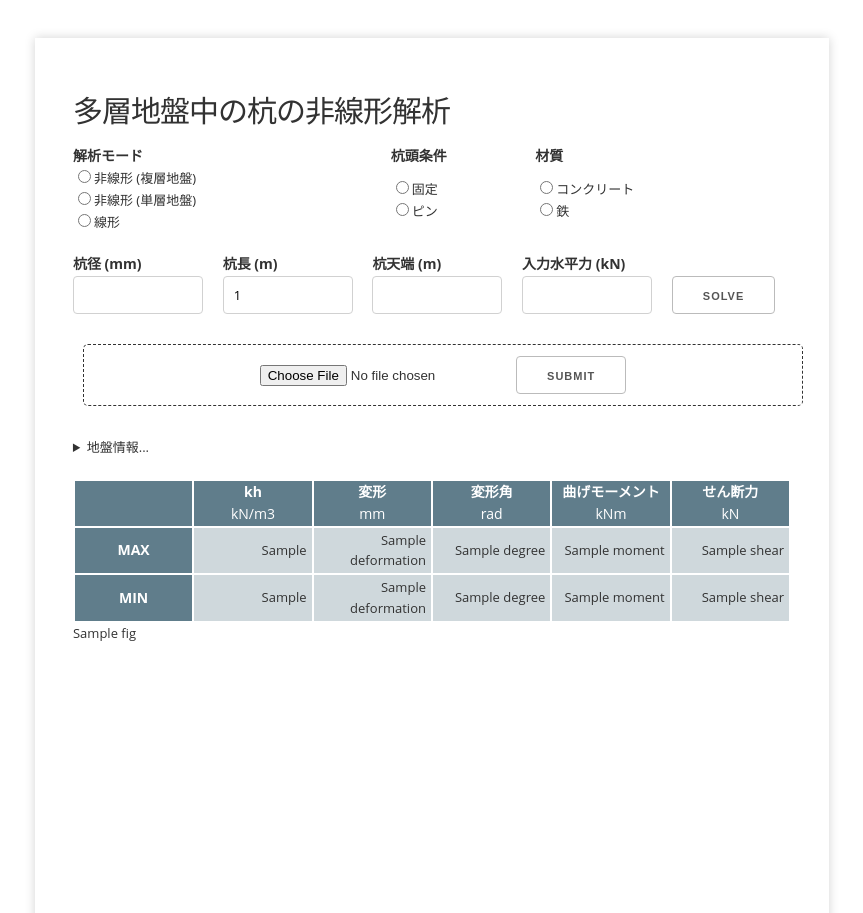
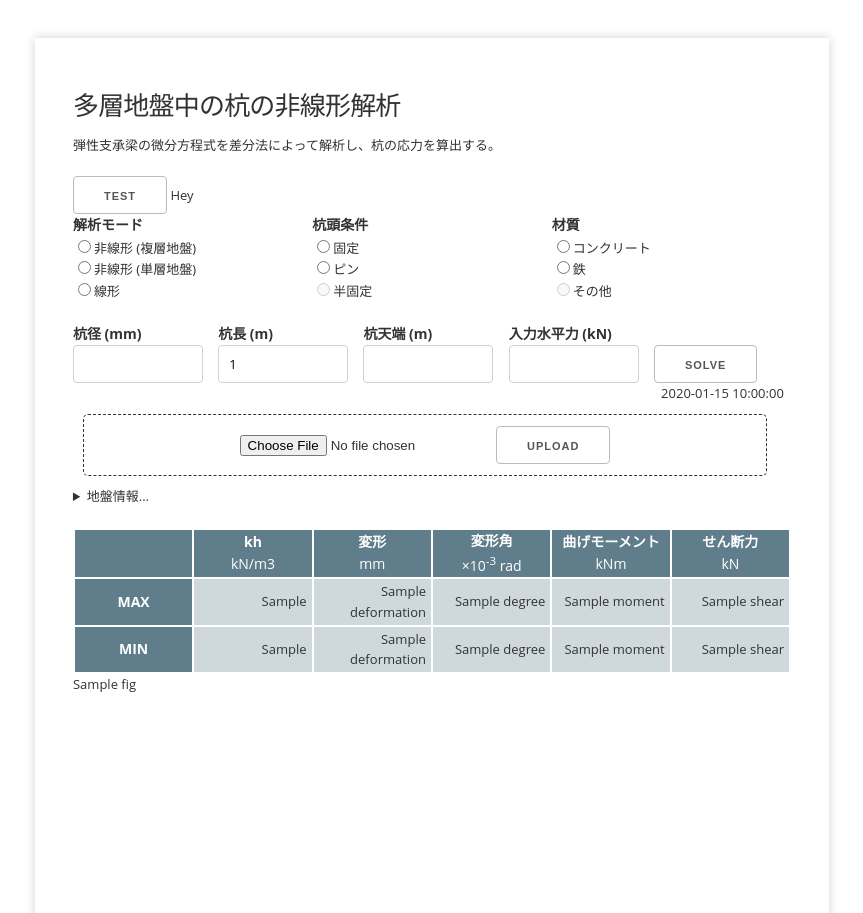
Before and after one commit to ryuhey0123/PileAnalyser, a Flask app: template templates/main.html in a window 1280 px wide. Shown: the top 913 px of the page, without its empty margins (208-1071 px from the left). Run offline with Flask 2, Linux system fonts and the light colour scheme; the template is opened without the code that fills it: most values are stand-ins (such as "Sample title", 1, 10 or a date in 2020); some libraries are stand-ins or nearby versions.

Commit message:
ajaxtesting

```diff
--- a/app.py
+++ b/app.py
@@ -1,3 +1,5 @@
+import time
+
 import numpy as np
 import pandas as pd
 from flask import *
@@ -53,6 +55,8 @@ def init_page():
 @app.route("/", methods=["POST"])
 def refresh():
 
+    start = time.time()
+
     inputs = request.form.to_dict()
     soil_data = session['soil_data']
 
@@ -63,7 +67,9 @@ def refresh():
     summary = update_summary(results)
     fig = update_figure(**results)
 
-    return render_template("main.html", fig=fig, **inputs, **summary, soil_table=soil_table)
+    solution_time = "time : {:.3f} sec".format(time.time() - start)
+
+    return render_template("main.html", fig=fig, **inputs, **summary, soil_table=soil_table, solution_time=solution_time)
 
 
 # file upload
@@ -78,6 +84,13 @@ def upload():
     soil_table = make_soil_data_table(soil_data)
 
     return render_template("main.html", fig="", **init_form_values, **init_result_values, soil_table=soil_table)
+
+
+# ajax
+
+@app.route('/test_ajax', methods=['POST'])
+def test_ajax():
+    return jsonify({"message": "Hello Ajax"})
 
 
 def make_soil_data_table(soil_data: dict):
--- a/static/css/style.css
+++ b/static/css/style.css
@@ -57,12 +57,14 @@ table.input input {
   height: initial;
   border-radius: initial;
   width: 100%;
+  text-align: right;
 }
 
 table.input th {
-    padding: 6px 10px;
+  padding: 6px 9px;
   border-right:1px solid #000;
   border-bottom:1px solid #000;
+  text-align: center;
 }
 
 table.input tr td {
@@ -71,26 +73,26 @@ table.input tr td {
 }
 
 table.input {
-    background: #fff none repeat scroll 0 0;
+  background: #eee none repeat scroll 0 0;
   border-left: 1px solid #000;
   border-top: 1px solid #000;
   width: 100%;
 }
 
-table.input tr:nth-child(even){
+/* table.input tr:nth-child(even){
     background:#ccc;
-}
+} */
 
-table.input tr:nth-child(odd){
+/* table.input tr:nth-child(odd){
     background:#eee;
-}
+} */
 
 div.unit {
   font-weight: normal;
 }
 
 div.upload_area {
-  width: 100%;
+  width: 95%;
   height: 60px;
   line-height: 60px;
   border-width: 1px;
--- /dev/null
+++ b/static/js/test.js
@@ -0,0 +1,13 @@
+function test_ajax() {
+    $.ajax({
+        type: 'POST',
+        url: '/test_ajax',
+        data: '',
+        contentType: 'application/json',
+        success: function(data) {
+            console.log(data)
+            const message = data.message
+            document.getElementById('ajax_test').innerHTML = message
+        }
+    })
+}
--- a/templates/main.html
+++ b/templates/main.html
@@ -1,20 +1,29 @@
 <!DOCTYPE html>
 <html>
 <head>
-  <link rel="stylesheet" type="text/css" href="{{ url_for('static',filename='css/style.css') }}">
+  <link rel="stylesheet" type="text/css" href="/static/css/style.css">
+  <script src="https://code.jquery.com/jquery-3.0.0.min.js"></script>
 </head>
 <body>
 
 <div class="page">
 
-  <h3>多層地盤中の杭の非線形解析</h3>
+  <h4>多層地盤中の杭の非線形解析</h4>
+
+  <div>弾性支承梁の微分方程式を差分法によって解析し、杭の応力を算出する。</div>
+  <br>
+
+  <script src="/static/js/test.js"></script>
+  <input type="button" value="test" onclick="test_ajax()">
+  <span id="ajax_test">Hey</span>
 
   <form method="POST" action="/">
 
-    <table style="width: 100%">
+    <table style="width: 100%; table-layout: fixed;">
       <tr>
         <th>解析モード</th>
         <th>杭頭条件</th>
+        <!-- <th>杭脚条件</th> -->
         <th>材質</th>
       </tr>
       <tr>
@@ -26,10 +35,17 @@
         <td>
           <label><input type="radio" name="condition" value="fix" {{ "checked" if condition=="fix" }}>固定</label>
           <label><input type="radio" name="condition" value="pin" {{ "checked" if condition=="pin" }}>ピン</label>
+          <label><input type="radio" name="condition" value="half" disabled {{ "checked" if condition=="half" }}>半固定</label>
         </td>
+        <!-- <td>
+          <label><input type="radio" name="bottom_condition" value="pin" "disabled" {{ "checked" if condition=="pin" }}>ピン</label>
+          <label><input type="radio" name="bottom_condition" value="free" "disabled" {{ "checked" if condition=="free" }}>自由</label>
+          <label><input type="radio" name="bottom_condition" value="fix" "disabled" {{ "checked" if condition=="fix" }}>固定</label>
+        </td> -->
         <td>
           <label><input type="radio" name="material" value="concrete" {{ "checked" if material=="concrete" }}>コンクリート</label>
           <label><input type="radio" name="material" value="steel" {{ "checked" if material=="steel" }}>鉄</label>
+          <label><input type="radio" name="material" value="other" disabled {{ "checked" if material=="other" }}>その他</label>
         </td>
       </tr>
     </table>
@@ -59,18 +75,19 @@
           <button type="submit">solve</button>
         </td>
       </tr>
+      <tr>
+        <td colspan="4"></td>
+        <td style="text-align: center">{{ solution_time }}</td>
+      </tr>
     </table>
-
   </form>
-  <br>
 
   <form action="/upload" method="post" enctype="multipart/form-data">
     <div class="upload_area" aria-disabled="false">
       <input type="file" name="uploadFile" accept=".xlsx">
-      <input type="submit" value="submit">
+      <input type="submit" value="upload">
     </div>
   </form>
-  <br>
 
   <details>
     <summary>地盤情報...</summary>
@@ -86,9 +103,7 @@
       </tr>
       {{ soil_table | safe }}
     </table>
-  </details>
-
-  <br>
+  </details><br>
 
   <table style="width: 100%" class="result">
     <tr>
@@ -103,7 +118,7 @@
       </th>
       <th>
         <div>変形角</div>
-        <div class="unit">rad</div>
+        <div class="unit">×10<sup>-3</sup> rad</div>
       </th>
       <th>
         <div>曲げモーメント</div>
```
Lines whose indentation alone changed are shown as unchanged.
